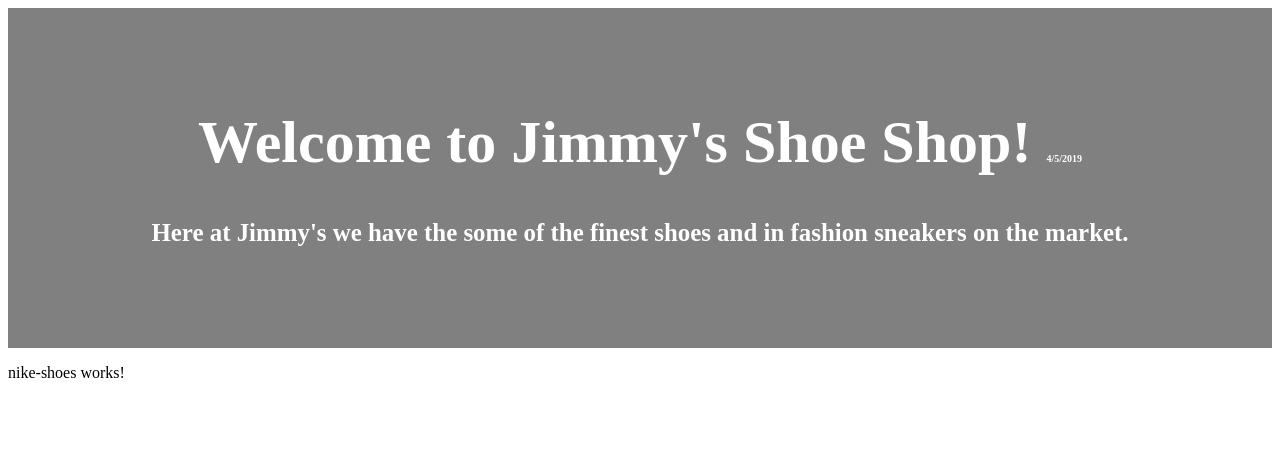
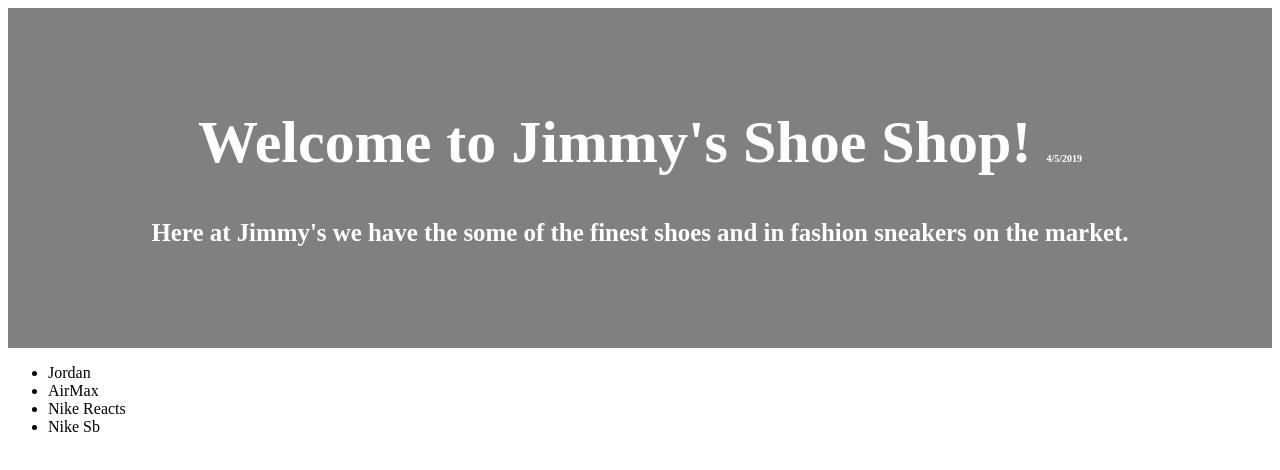
Before and after one commit to Zebrozkii/Jimmy-s-Shoe-Shop, an Angular app: page / in a window 1280 px wide. Shown: the top 470 px of the page. Built offline with nearby package versions, Linux system fonts and the light colour scheme.

Commit message:
have my first list of shoes showing

```diff
--- a/src/app/nike-shoes/nike-shoes.component.html
+++ b/src/app/nike-shoes/nike-shoes.component.html
@@ -1,3 +1,3 @@
-<p>
-  nike-shoes works!
-</p>
+<ul>
+  <li *ngFor="let currentShoe of nike">{{currentShoe.name}}</li>
+  </ul>
```
